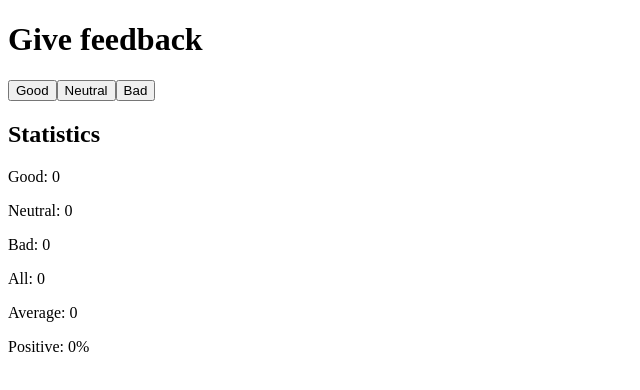
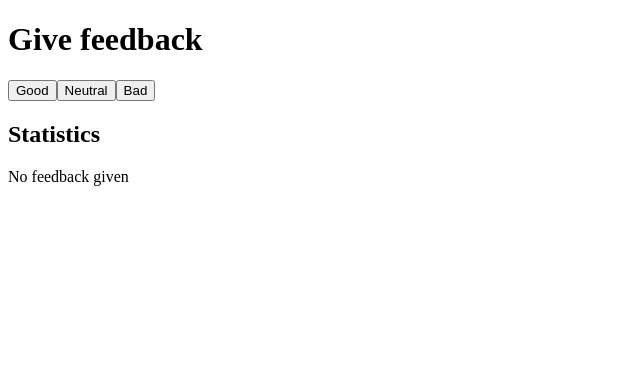
Before and after one commit to Sephydev/full-stack-open-part1, a React (Vite) app in the folder unicafe/: page / in a window 1280 px wide. Shown: the top 390 px of the page, without its empty margins (0-640 px from the left). Built offline with nearby package versions, Linux system fonts and the light colour scheme.

Commit message:
Render another text if no vote

```diff
--- a/unicafe/src/App.jsx
+++ b/unicafe/src/App.jsx
@@ -4,12 +4,18 @@ const Statistics = (props) => {
   return (
     <>
       <h2>Statistics</h2>
+      {props.all > 0 ?
+        <>
           <p>Good: {props.good}</p>
           <p>Neutral: {props.neutral}</p>
           <p>Bad: {props.bad}</p>
           <p>All: {props.all}</p>
           <p>Average: {props.average}</p>
           <p>Positive: {props.positive}%</p>
+        </>
+        :
+        <p>No feedback given</p>
+      }
     </>
   )
 }
```
Lines whose indentation alone changed are shown as unchanged.
